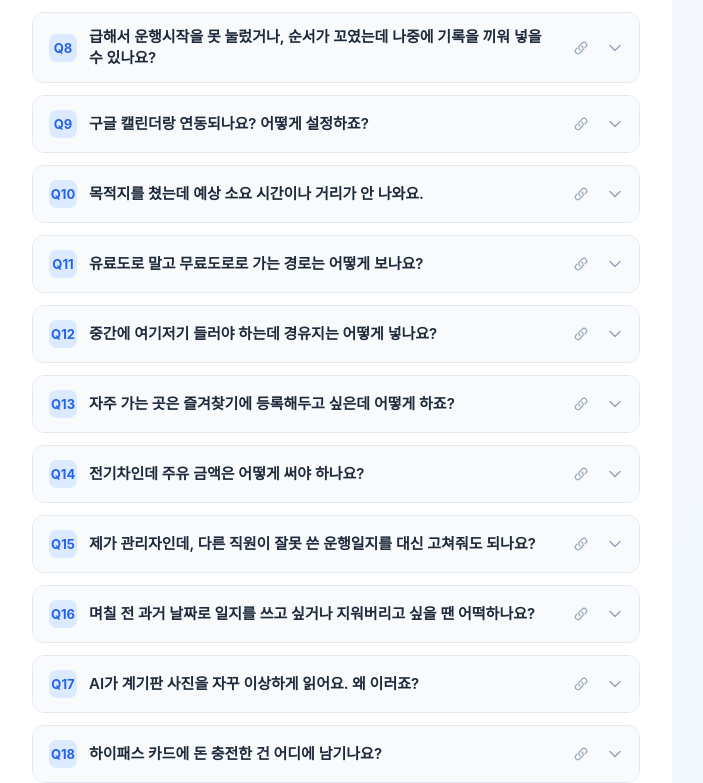
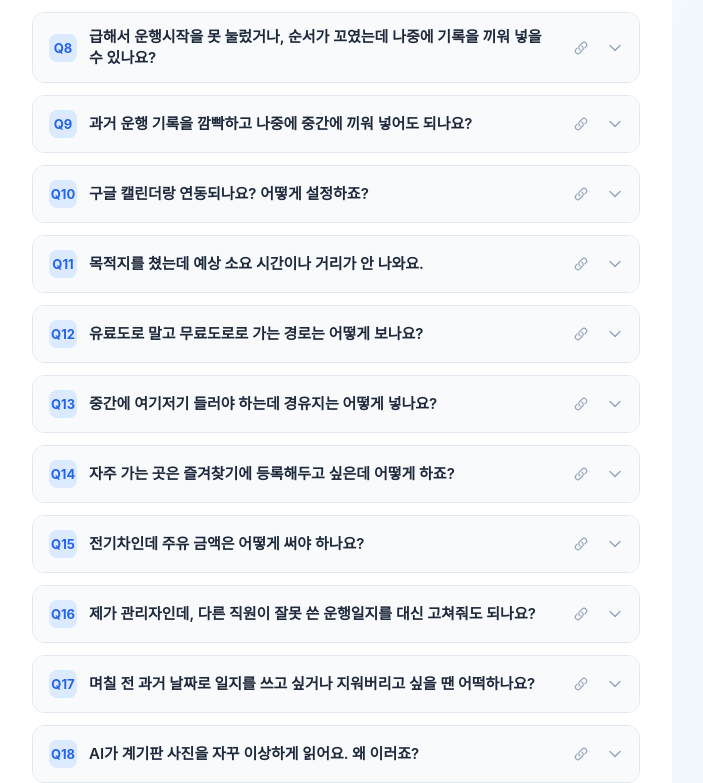
Before and after one commit to dreamworker0/vehicle-drive-log, a React (Vite) app: page /faq in a window 1280 px wide. Shown: the part 717-1500 px from the top of the page, without its empty margins (304-1007 px from the left). Built offline with nearby package versions, Linux system fonts and the light colour scheme; no server answers; a web font is replaced by a local one.

Commit message:
chore: update faq for retroactive insertion

```diff
--- a/shared/faqData.ts
+++ b/shared/faqData.ts
@@ -99,6 +99,15 @@ export const FAQ_ITEMS: FAQItem[] = [
             "③ 그리고 아래쪽 '내 기록' 탭으로 가서 방금 대충 저장했던 일지를 누른 뒤 '수정' 버튼을 눌러주세요.",
             "④ 이제 정말로 차를 탔던 과거 날짜와 실제 출발/도착 시간, 그때의 정확한 주행거리를 입력해서 다시 저장하시면 됩니다.",
             "시간을 수정하시면 알아서 제자리를 찾아 들어가고, 앞뒤로 주행거리도 찰떡같이 맞아떨어지게 보정되니 안심하셔도 됩니다."
+        ],
+    },
+    {
+        id: "retroactive-insertion",
+        question: "과거 운행 기록을 깜빡하고 나중에 중간에 끼워 넣어도 되나요?",
+        answer: [
+            "네, 물론입니다! 깜빡 잊은 며칠 전의 운행 기록을 나중에 작성하셔도 시스템이 알아서 똑똑하게 계산해 줍니다.",
+            "중간에 새 기록이 끼워지면, 마치 기차 칸이 뒤로 통째로 밀려나듯 그 뒤에 있는 모든 기록들의 '출발/도착 키로수'가 본래 주행거리 간격을 유지한 채 안전하게 뒤로 밀려납니다.",
+            "따라서 나중에 과거 기록을 추가하더라도 다른 사람의 주행거리가 마이너스가 되거나 꼬이는 일은 절대 없으니 안심하고 편하게 입력해 주세요!"
         ],
     },
     {
```
